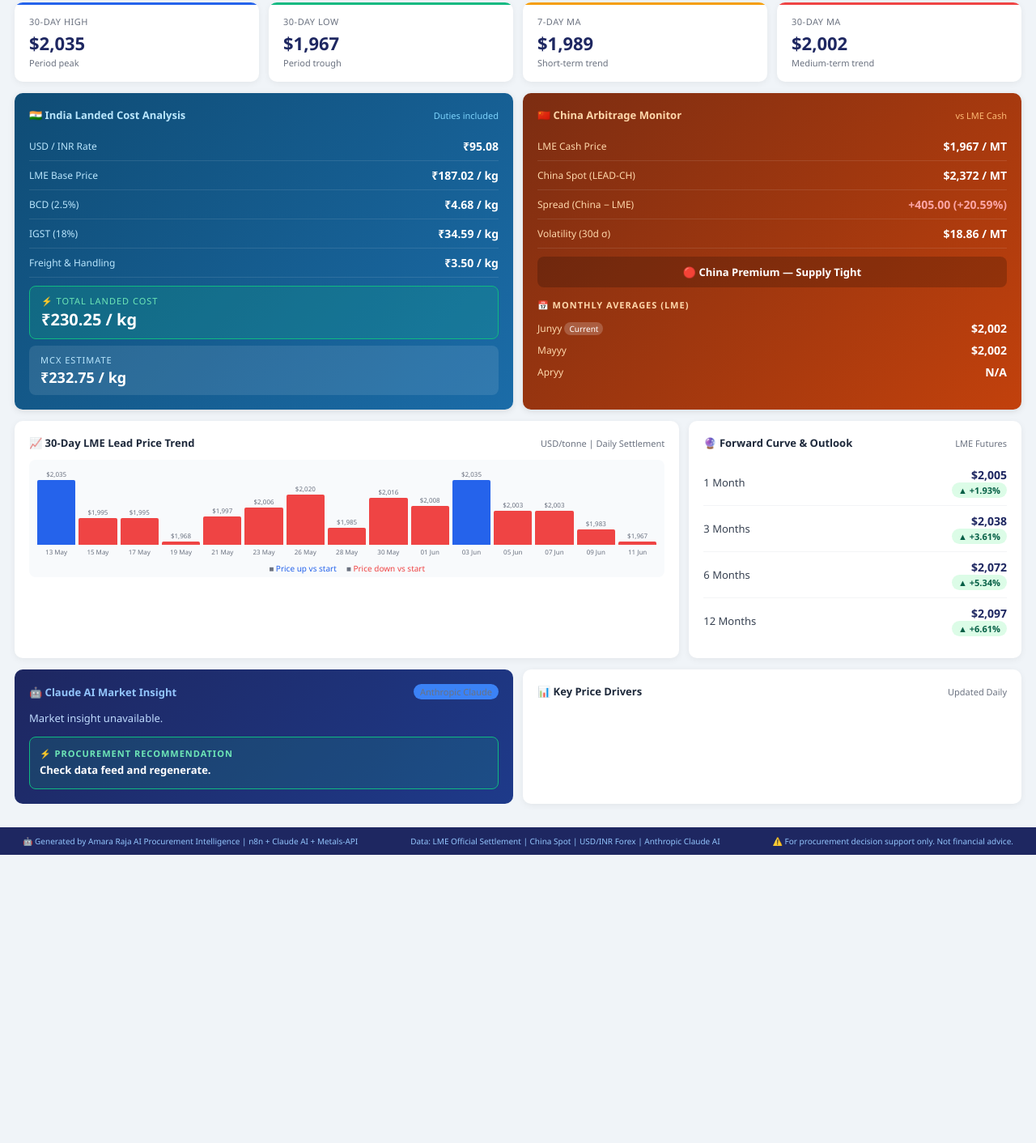
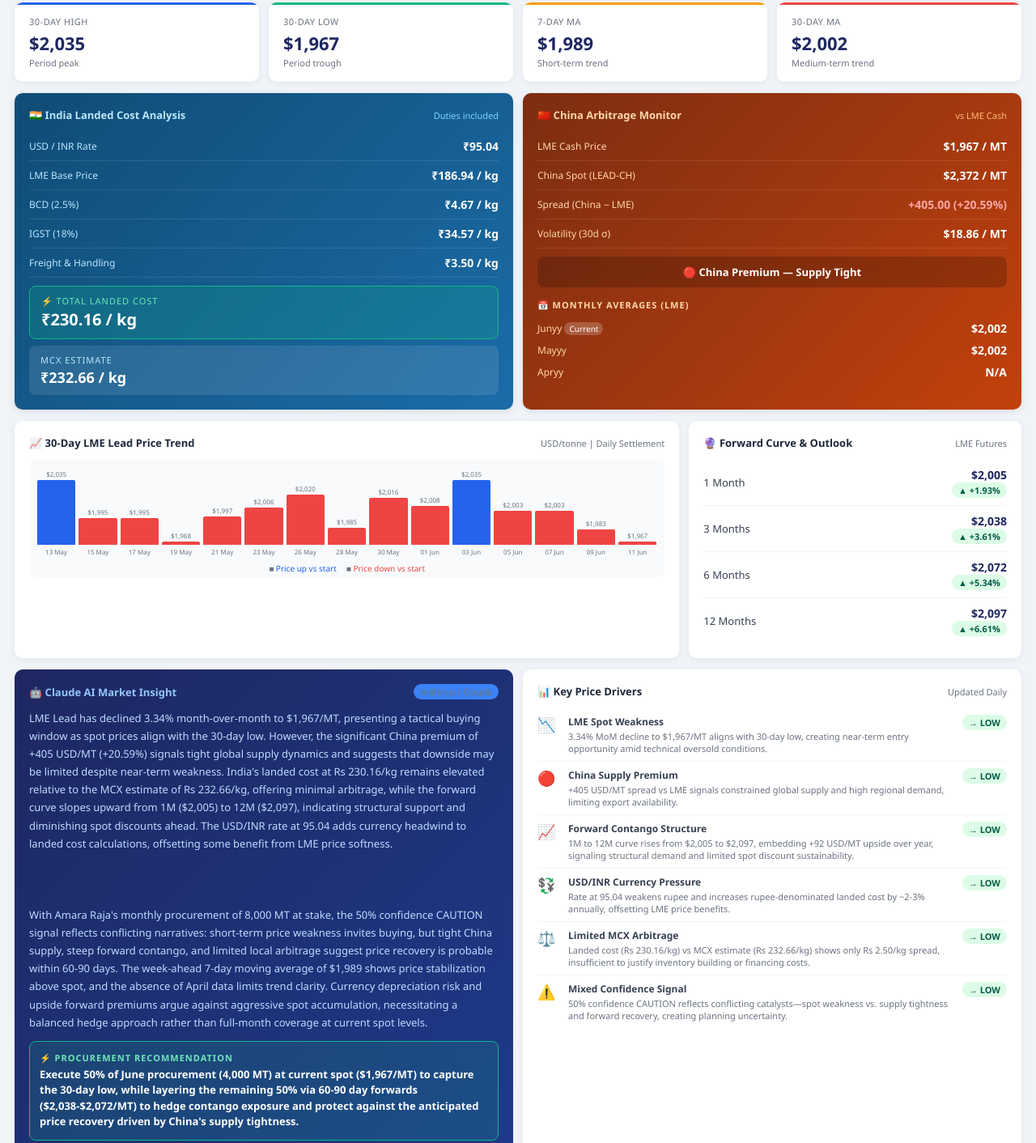
Before and after one commit to AllakaVenkatesh/lme-lead-dashboard, a plain HTML site: page index.html in a window 1280 px wide. Shown: the part 250-1662 px from the top of the page at 81% size. Before the commit the page ends 1306 px from the top, so only its background shows below. Drawn offline with Linux system fonts and the light colour scheme.

Commit message:
Update LME Lead dashboard - 2026-06-12T08:50:39.017Z

```diff
--- a/index.html
+++ b/index.html
@@ -92,7 +92,7 @@ body{font-family:'Segoe UI',Arial,sans-serif;background:#F0F4F8;color:#1E293B}
     <p>Amara Raja Energy &amp; Mobility Limited | Procurement Intelligence Unit</p>
   </div>
   <div class="header-right" style="text-align:right">
-    <div class="date">📅 12 June 2026 | 01:59 PM IST</div>
+    <div class="date">📅 12 June 2026 | 02:20 PM IST</div>
     <div class="live">🟢 AUTO-UPDATED DAILY</div>
   </div>
 </div>
@@ -153,18 +153,18 @@ body{font-family:'Segoe UI',Arial,sans-serif;background:#F0F4F8;color:#1E293B}
 <div class="grid-2">
   <div class="india-card">
     <div class="card-title">🇮🇳 India Landed Cost Analysis <span>Duties included</span></div>
-    <div class="india-row"><div class="india-label">USD / INR Rate</div><div class="india-value">₹95.08</div></div>
-    <div class="india-row"><div class="india-label">LME Base Price</div><div class="india-value">₹187.02 / kg</div></div>
-    <div class="india-row"><div class="india-label">BCD (2.5%)</div><div class="india-value">₹4.68 / kg</div></div>
-    <div class="india-row"><div class="india-label">IGST (18%)</div><div class="india-value">₹34.59 / kg</div></div>
+    <div class="india-row"><div class="india-label">USD / INR Rate</div><div class="india-value">₹95.04</div></div>
+    <div class="india-row"><div class="india-label">LME Base Price</div><div class="india-value">₹186.94 / kg</div></div>
+    <div class="india-row"><div class="india-label">BCD (2.5%)</div><div class="india-value">₹4.67 / kg</div></div>
+    <div class="india-row"><div class="india-label">IGST (18%)</div><div class="india-value">₹34.57 / kg</div></div>
     <div class="india-row"><div class="india-label">Freight &amp; Handling</div><div class="india-value">₹3.50 / kg</div></div>
     <div class="india-highlight">
       <div class="h-label">⚡ Total Landed Cost</div>
-      <div class="h-value">₹230.25 / kg</div>
+      <div class="h-value">₹230.16 / kg</div>
     </div>
     <div style="margin-top:8px;background:rgba(255,255,255,0.1);border-radius:8px;padding:10px 14px">
       <div class="h-label" style="color:#BAE6FD;font-size:11px;text-transform:uppercase;letter-spacing:1px">MCX Estimate</div>
-      <div style="font-size:18px;font-weight:700;color:white;margin-top:2px">₹232.75 / kg</div>
+      <div style="font-size:18px;font-weight:700;color:white;margin-top:2px">₹232.66 / kg</div>
     </div>
   </div>
   <div class="china-card">
@@ -303,15 +303,39 @@ body{font-family:'Segoe UI',Arial,sans-serif;background:#F0F4F8;color:#1E293B}
 <div class="grid-2">
   <div class="insight-card">
     <div class="card-title">🤖 Claude AI Market Insight <span class="ai-badge">Anthropic Claude</span></div>
-    <div class="insight-text">Market insight unavailable.</div>
+    <div class="insight-text">LME Lead has declined 3.34% month-over-month to $1,967/MT, presenting a tactical buying window as spot prices align with the 30-day low. However, the significant China premium of +405 USD/MT (+20.59%) signals tight global supply dynamics and suggests that downside may be limited despite near-term weakness. India's landed cost at Rs 230.16/kg remains elevated relative to the MCX estimate of Rs 232.66/kg, offering minimal arbitrage, while the forward curve slopes upward from 1M ($2,005) to 12M ($2,097), indicating structural support and diminishing spot discounts ahead. The USD/INR rate at 95.04 adds currency headwind to landed cost calculations, offsetting some benefit from LME price softness.<br><br><br><br>With Amara Raja's monthly procurement of 8,000 MT at stake, the 50% confidence CAUTION signal reflects conflicting narratives: short-term price weakness invites buying, but tight China supply, steep forward contango, and limited local arbitrage suggest price recovery is probable within 60-90 days. The week-ahead 7-day moving average of $1,989 shows price stabilization above spot, and the absence of April data limits trend clarity. Currency depreciation risk and upside forward premiums argue against aggressive spot accumulation, necessitating a balanced hedge approach rather than full-month coverage at current spot levels.</div>
     <div class="rec-box">
       <div class="rec-label">⚡ Procurement Recommendation</div>
-      <div class="rec-text">Check data feed and regenerate.</div>
+      <div class="rec-text">Execute 50% of June procurement (4,000 MT) at current spot ($1,967/MT) to capture the 30-day low, while layering the remaining 50% via 60-90 day forwards ($2,038-$2,072/MT) to hedge contango exposure and protect against the anticipated price recovery driven by China's supply tightness.</div>
     </div>
   </div>
   <div class="card">
     <div class="card-title">📊 Key Price Drivers <span>Updated Daily</span></div>
-
+    <div class="factor-item">
+    <div class="factor-icon">📉</div>
+    <div style="flex:1"><div class="factor-label">LME Spot Weakness</div><div class="factor-desc">3.34% MoM decline to $1,967/MT aligns with 30-day low, creating near-term entry opportunity amid technical oversold conditions.</div></div>
+    <div class="factor-impact impact-low">→ LOW</div>
+  </div><div class="factor-item">
+    <div class="factor-icon">🔴</div>
+    <div style="flex:1"><div class="factor-label">China Supply Premium</div><div class="factor-desc">+405 USD/MT spread vs LME signals constrained global supply and high regional demand, limiting export availability.</div></div>
+    <div class="factor-impact impact-low">→ LOW</div>
+  </div><div class="factor-item">
+    <div class="factor-icon">📈</div>
+    <div style="flex:1"><div class="factor-label">Forward Contango Structure</div><div class="factor-desc">1M to 12M curve rises from $2,005 to $2,097, embedding +92 USD/MT upside over year, signaling structural demand and limited spot discount sustainability.</div></div>
+    <div class="factor-impact impact-low">→ LOW</div>
+  </div><div class="factor-item">
+    <div class="factor-icon">💱</div>
+    <div style="flex:1"><div class="factor-label">USD/INR Currency Pressure</div><div class="factor-desc">Rate at 95.04 weakens rupee and increases rupee-denominated landed cost by ~2-3% annually, offsetting LME price benefits.</div></div>
+    <div class="factor-impact impact-low">→ LOW</div>
+  </div><div class="factor-item">
+    <div class="factor-icon">⚖️</div>
+    <div style="flex:1"><div class="factor-label">Limited MCX Arbitrage</div><div class="factor-desc">Landed cost (Rs 230.16/kg) vs MCX estimate (Rs 232.66/kg) shows only Rs 2.50/kg spread, insufficient to justify inventory building or financing costs.</div></div>
+    <div class="factor-impact impact-low">→ LOW</div>
+  </div><div class="factor-item">
+    <div class="factor-icon">⚠️</div>
+    <div style="flex:1"><div class="factor-label">Mixed Confidence Signal</div><div class="factor-desc">50% confidence CAUTION reflects conflicting catalysts—spot weakness vs. supply tightness and forward recovery, creating planning uncertainty.</div></div>
+    <div class="factor-impact impact-low">→ LOW</div>
+  </div>
   </div>
 </div>
 
```
